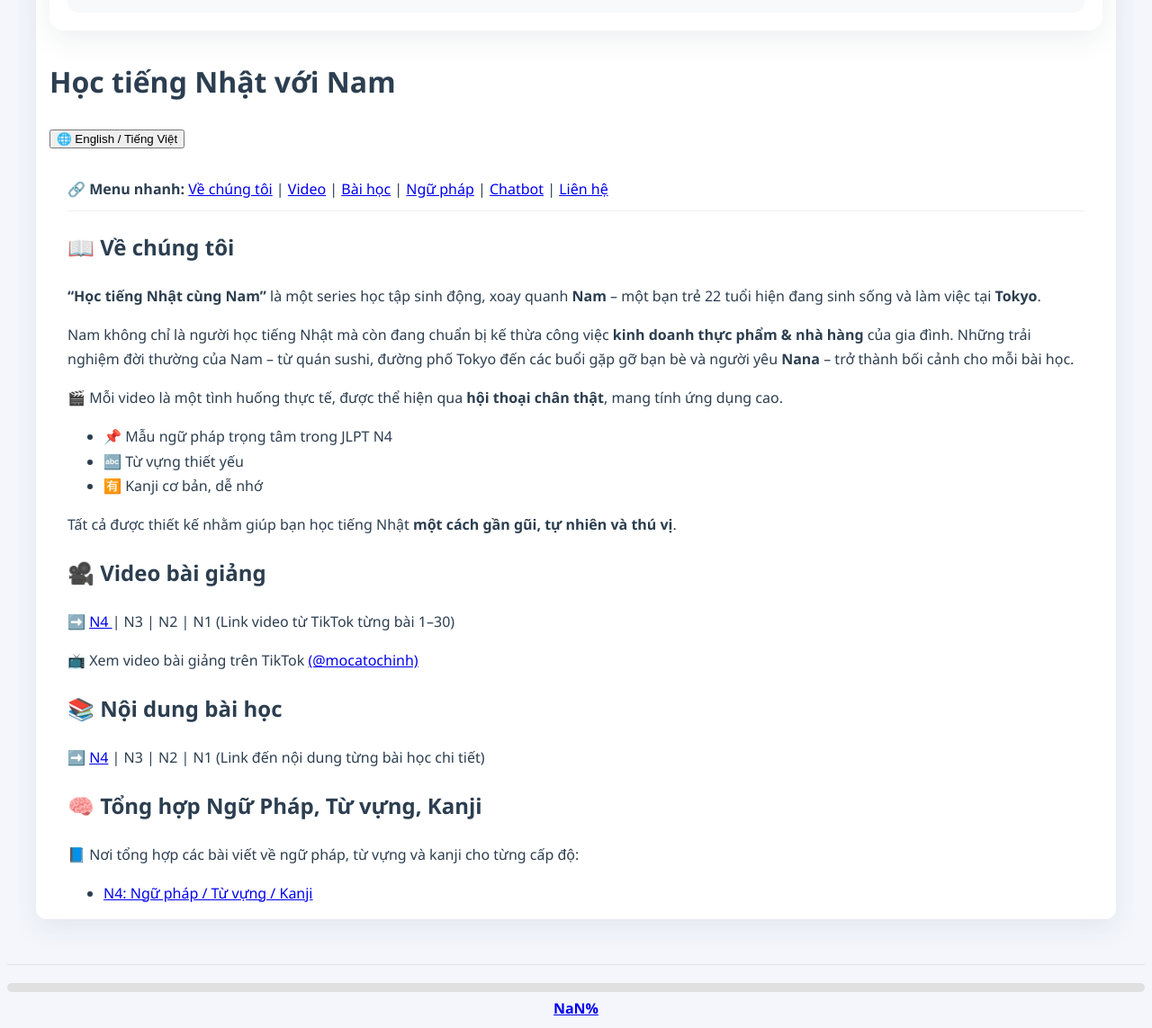
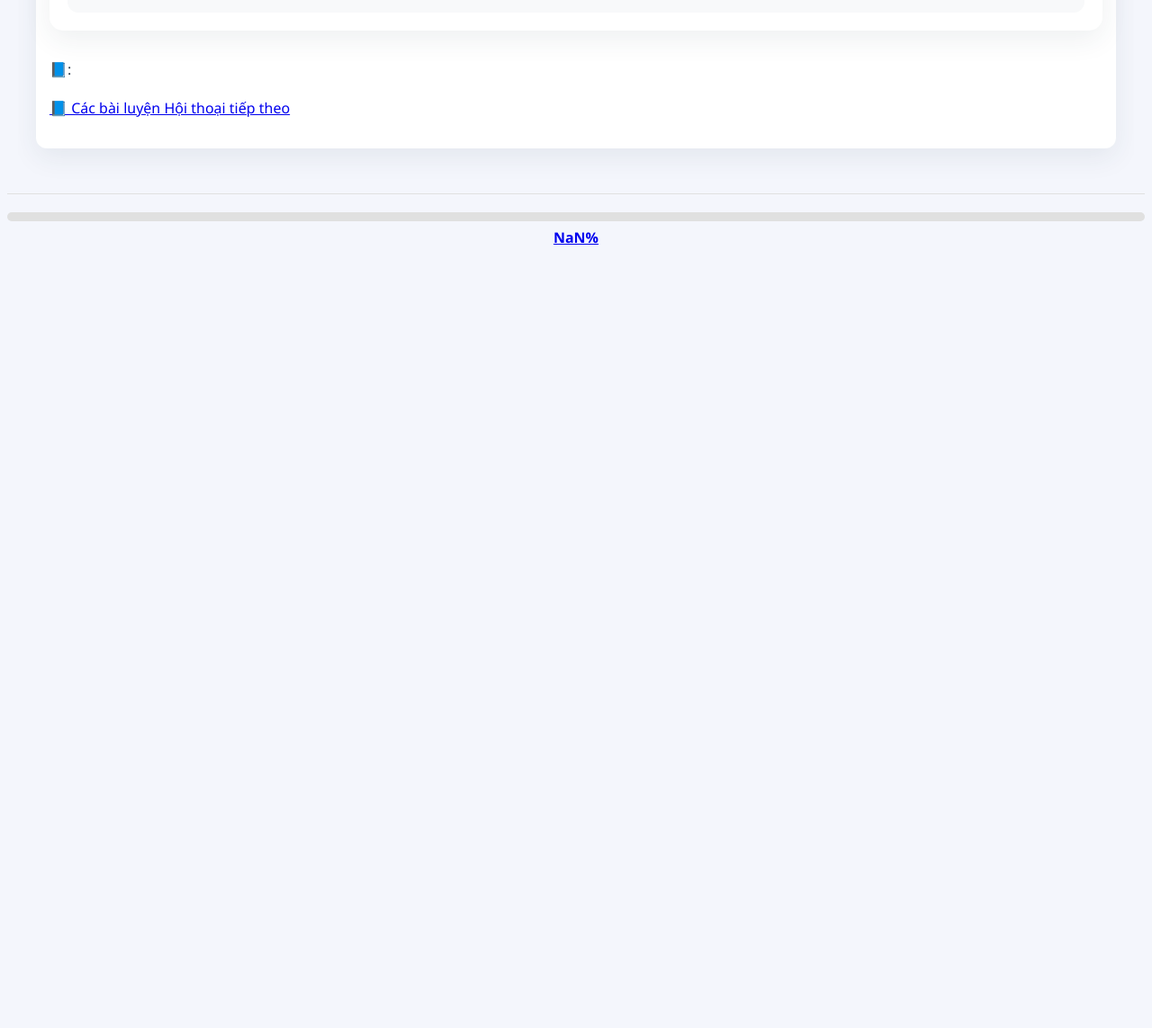
Before and after one commit to vianhjv/japanese-lesson, a plain HTML site: page index.html in a window 1280 px wide. Shown: the part 9953-11096 px from the top of the page at 90% size. After the commit the page ends 10239 px from the top, so only its background shows below. Drawn offline with Linux system fonts and the light colour scheme.

Commit message:
Update index.html

```diff
--- a/index.html
+++ b/index.html
@@ -581,88 +581,12 @@ id="dialogue-1"><ruby>田中<rt>たなか</rt></ruby>さん、<ruby>週末<rt>
     </div>
 </section>
 
-<!DOCTYPE html>
-<html lang="vi">
-<head>
-  <meta charset="UTF-8" />
-  <meta name="viewport" content="width=device-width, initial-scale=1.0"/>
-  <title>Học tiếng Nhật với Nam</title>
-  <link rel="stylesheet" href="css/styles.css" />
-  <script defer src="js/script.js"></script>
-</head>
-<body>
-  <header>
-    <h1 id="title">Học tiếng Nhật với Nam</h1>
-    <button onclick="toggleLanguage()">🌐 English / Tiếng Việt</button>
-  </header>
-
-  <main>
-
-  <nav style="position: sticky; top: 0; background: #fff; padding: 10px 0; border-bottom: 1px solid #eee; margin-bottom: 1rem;">
-    <strong>🔗 Menu nhanh: </strong>
-    <a href="#about">Về chúng tôi</a> |
-    <a href="#videos">Video</a> |
-    <a href="#lessons">Bài học</a> |
-    <a href="#summary">Ngữ pháp</a> |
-    <a href="#chatbot">Chatbot</a> |
-    <a href="#contact">Liên hệ</a>
-  </nav>
 
 
-<section id="about">
-  <h2>📖 Về chúng tôi</h2>
-  <p>
-    <strong>“Học tiếng Nhật cùng Nam”</strong> là một series học tập sinh động, xoay quanh <strong>Nam</strong> – một bạn trẻ 22 tuổi hiện đang sinh sống và làm việc tại <strong>Tokyo</strong>.
-  </p>
-  <p>
-    Nam không chỉ là người học tiếng Nhật mà còn đang chuẩn bị kế thừa công việc <strong>kinh doanh thực phẩm & nhà hàng</strong> của gia đình. Những trải nghiệm đời thường của Nam – từ quán sushi, đường phố Tokyo đến các buổi gặp gỡ bạn bè và người yêu <strong>Nana</strong> – trở thành bối cảnh cho mỗi bài học.
-  </p>
-  <p>
-    🎬 Mỗi video là một tình huống thực tế, được thể hiện qua <strong>hội thoại chân thật</strong>, mang tính ứng dụng cao.
-  </p>
-  <ul>
-    <li>📌 Mẫu ngữ pháp trọng tâm trong JLPT N4</li>
-    <li>🔤 Từ vựng thiết yếu</li>
-    <li>🈶 Kanji cơ bản, dễ nhớ</li>
-  </ul>
-  <p>
-    Tất cả được thiết kế nhằm giúp bạn học tiếng Nhật <strong>một cách gần gũi, tự nhiên và thú vị</strong>.
-  </p>
-</section>
-
-
-    <section id="videos">
-      <h2>🎥 Video bài giảng</h2>
-      <p>➡️ <a href="video-n4.html">N4 </a>  | N3 | N2 | N1 (Link video từ TikTok từng bài 1–30)</p>
-      <p>📺 Xem video bài giảng trên TikTok <a href="https://www.tiktok.com/@mocatochinh" target="_blank">(@mocatochinh)</a></p>
-    </section>
-
-    <section id="lessons">
-      <h2>📚 Nội dung bài học</h2>
-      <p>➡️ <a href="lesson-n4.html">N4</a> | N3 | N2 | N1 (Link đến nội dung từng bài học chi tiết)</p>
-    </section>
-
-    <section>
-      <h2>🧠 Tổng hợp Ngữ Pháp, Từ vựng, Kanji</h2>
-      <p>📘 Nơi tổng hợp các bài viết về ngữ pháp, từ vựng và kanji cho từng cấp độ:</p>
-      <ul>
-        <li><a href="tonghop-nguphap-tuvung-kanji-N4.html"> N4: Ngữ pháp / Từ vựng / Kanji</li> </a>
-        <li>N3: Ngữ pháp / Từ vựng / Kanji</li>
-        <li>N2: Ngữ pháp / Từ vựng / Kanji</li>
-        <li>N1: Ngữ pháp / Từ vựng / Kanji</li>
-      </ul>
-    </section>
-
-    <section id="chatbot">
-      <h2>🤖 <a href= "https://chatgpt.com/g/g-6849ab82c7a8819189f4635601892491-senpai-n1" > Chatbot Senpai-N1 giải đáp tiếng Nhật  </a> </h2>
-      <p>Tích hợp Chatbot giúp giải đáp các thắc mắc ngữ pháp, từ vựng.</p>
-    </section>
 
 <p>📘:</p>
    <p> <a href="dailogue/BaiLuyenNgheKaiwa.html"> 📘 Các bài luyện Hội thoại tiếp theo</li> </p>
-  </main>
-</body>
-</html>
+
 
 </main>
   <div class="progress-container">
```
